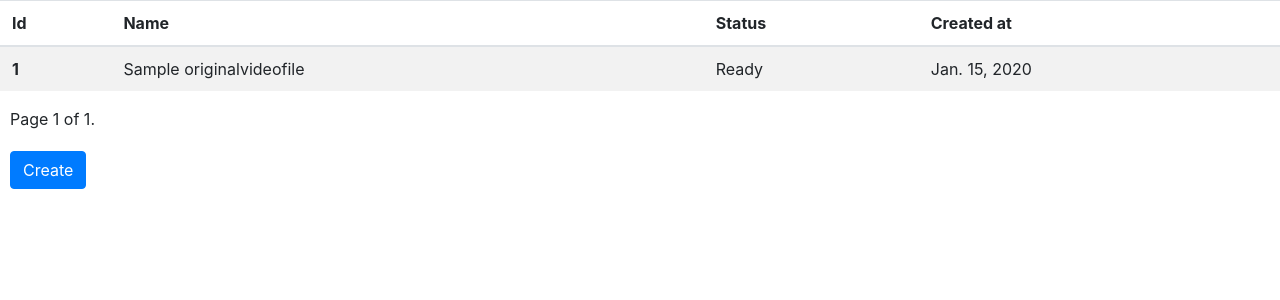
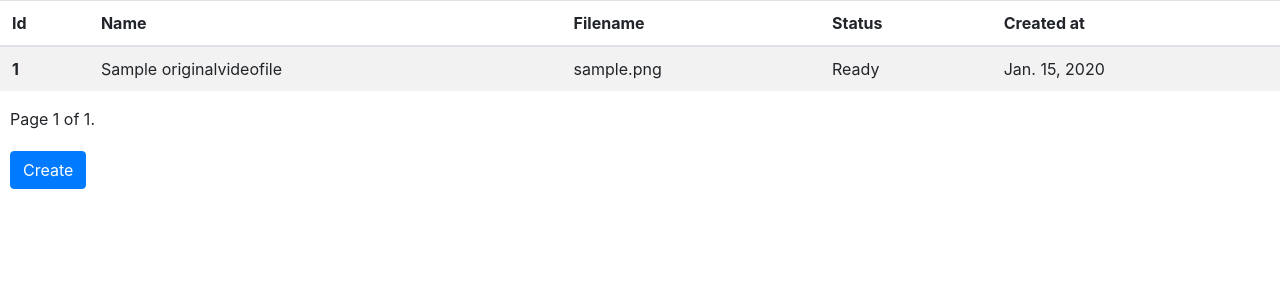
Before and after one commit to radu-dan21/video-encoding-app, a Django app: page /console/home in a window 1280 px wide. Shown: the top 300 px of the page. Run offline with Django 5.2, Linux system fonts and the light colour scheme; tables that the repository leaves empty hold one stand-in row (values such as "Sample post"); parts of the project's set-up code (start-up, migrations or seed data) failed here and were passed over.

Commit message:
added ovf filename to main page list

```diff
--- a/app/video_coding/console/templates/console/ovf_list.html
+++ b/app/video_coding/console/templates/console/ovf_list.html
@@ -12,6 +12,7 @@
     <tr>
       <th scope="col">Id</th>
       <th scope="col">Name</th>
+      <th scope="col">Filename</th>
       <th scope="col">Status</th>
       <th scope="col">Created at</th>
     </tr>
@@ -21,6 +22,7 @@
     <tr onclick="window.location='ovf/{{ ovf.id }}';" style="cursor: pointer;">
         <th scope="row">{{ ovf.id }}</th>
         <td>{{ ovf.name }}</td>
+        <td>{{ ovf.file_name }}</td>
         <td>{{ ovf.get_status_display }}</td>
         <td>{{ ovf.created_at }}</td>
     </tr>
```
